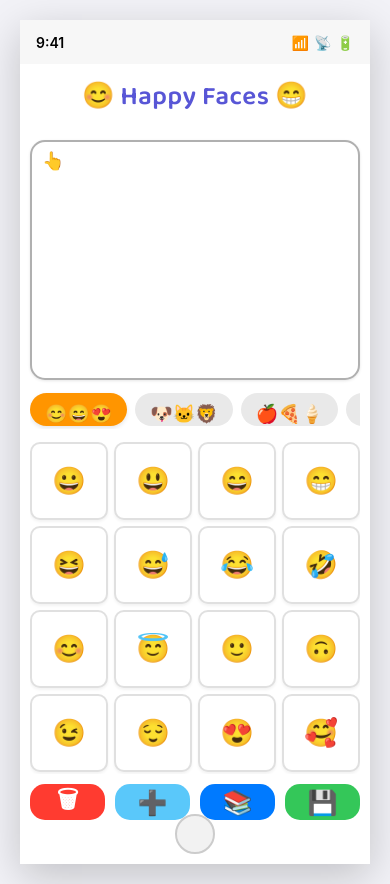
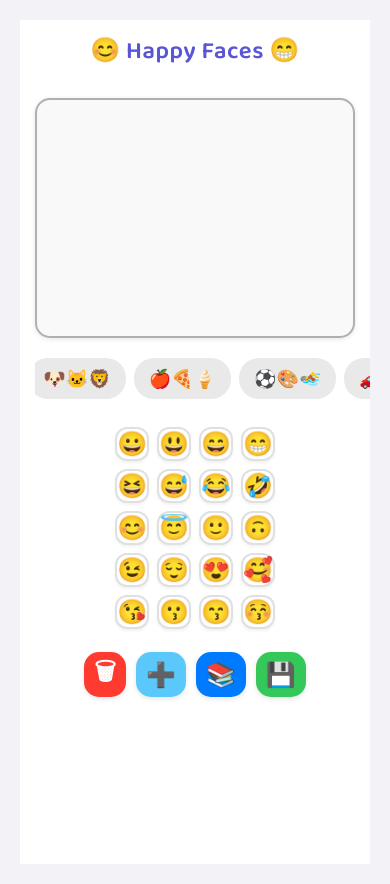
Before and after one commit to michaelkeating/happyfaces, a plain HTML site: page index.html in a window 390 px wide. Drawn offline with nearby package versions, Linux system fonts and the light colour scheme.

Commit message:
Add files via upload
updated app icon
removed phone elements from app

```diff
--- a/index.html
+++ b/index.html
@@ -15,16 +15,7 @@
     <link rel="icon" type="image/svg+xml" href="icons/app-icon.svg">
 </head>
 <body>
-    <div class="ios-container">
-        <div class="ios-status-bar">
-            <div class="status-bar-time">9:41</div>
-            <div class="status-icons">
-                <span class="signal">📶</span>
-                <span class="wifi">📡</span>
-                <span class="battery">🔋</span>
-            </div>
-        </div>
-
+    <div class="app-wrapper">
         <header class="app-header">
             <h1>😊 Happy Faces 😁</h1>
         </header>
@@ -74,9 +65,6 @@
             </div>
         </div>
 
-        <!-- iOS-style home button -->
-        <div class="home-button"></div>
-
         <!-- PWA Install Button (hidden by default) -->
         <div id="install-container" class="install-container" style="display: none;">
             <button id="install-btn" class="install-btn">Install App 📱</button>
--- a/styles.css
+++ b/styles.css
@@ -17,33 +17,16 @@ body {
     padding: 20px;
 }
 
-/* iOS device frame */
-.ios-container {
+/* Main app wrapper */
+.app-wrapper {
     position: relative;
-    width: 375px;
-    height: 750px;
+    width: 100%;
+    max-width: 500px;
+    min-height: 600px;
     background-color: white;
-    border-radius: 40px;
+    border-radius: 20px;
     overflow: hidden;
-    box-shadow: 0 12px 40px rgba(0, 0, 0, 0.2);
-    border: 8px solid #1a1a1a;
-}
-
-/* iOS status bar */
-.ios-status-bar {
-    height: 44px;
-    background-color: #f7f7f7;
-    display: flex;
-    justify-content: space-between;
-    align-items: center;
-    padding: 0 16px;
-    font-size: 14px;
-    font-weight: 600;
-}
-
-.status-icons {
-    display: flex;
-    gap: 5px;
+    box-shadow: 0 8px 30px rgba(0, 0, 0, 0.15);
 }
 
 /* App header */
@@ -65,11 +48,11 @@ body {
 
 /* Main app container */
 .app-container {
-    padding: 10px;
-    height: calc(100% - 144px); /* Adjust for header, status bar, and home button */
+    padding: 15px;
+    height: calc(100% - 60px); /* Adjust for header only */
     display: flex;
     flex-direction: column;
-    gap: 10px;
+    gap: 15px;
 }
 
 /* Message display */
@@ -84,17 +67,19 @@ body {
     height: 240px;
     display: flex;
     flex-wrap: wrap;
-    align-content: flex-start; /* Force items to start at the top */
-    gap: 5px; /* Keep spacing constant */
-    row-gap: 2px; /* Minimum spacing between rows */
-    font-size: 30px;
+    align-content: flex-start;
+    justify-content: center; /* Center horizontally */
+    gap: 8px; /* Equal spacing in both directions */
+    row-gap: 8px;
+    font-size: 32px;
     border-radius: 15px;
-    padding: 10px;
-    background-color: white;
-    box-shadow: 0 1px 3px rgba(0, 0, 0, 0.1);
-    border: 2px solid #b0b0b0; /* Darker gray border */
+    padding: 15px;
+    background-color: #f9f9f9;
+    box-shadow: 0 1px 5px rgba(0, 0, 0, 0.1);
+    border: 2px solid #b0b0b0;
     overflow-y: auto;
-    line-height: 1; /* Reset line height */
+    line-height: 1.3; /* Improved line spacing */
+    text-align: center;
 }
 
 /* Category tabs */
@@ -102,8 +87,11 @@ body {
     display: flex;
     overflow-x: auto;
     gap: 8px;
-    padding: 3px 0;
+    padding: 5px 0;
     scrollbar-width: none; /* Hide scrollbar for Firefox */
+    justify-content: center;
+    max-width: 400px;
+    margin: 0 auto;
 }
 
 .category-tabs::-webkit-scrollbar {
@@ -133,24 +121,28 @@ body {
 .emoji-grid {
     display: grid;
     grid-template-columns: repeat(5, 1fr);
-    gap: 6px;
-    padding: 3px 0;
+    gap: 10px; /* Equal gap for vertical and horizontal spacing */
+    padding: 10px;
     overflow-y: auto;
+    justify-content: center;
+    max-width: 400px;
+    margin: 0 auto; /* Center the grid */
 }
 
 .emoji-btn {
-    font-size: 27px; /* Reduced by 10% from 30px */
+    font-size: 28px;
     background-color: #ffffff;
     border: 2px solid #e0e0e0;
-    border-radius: 10px; /* Slightly smaller radius */
-    width: 45px; /* Reduced by 10% from 50px */
-    height: 45px; /* Reduced by 10% from 50px */
+    border-radius: 12px;
+    width: 50px;
+    height: 50px;
     display: flex;
     justify-content: center;
     align-items: center;
     cursor: pointer;
     transition: all 0.1s;
     box-shadow: 0 2px 3px rgba(0, 0, 0, 0.05);
+    margin: 0 auto; /* Center the button in its grid cell */
 }
 
 .emoji-btn:active {
@@ -162,24 +154,29 @@ body {
 /* Control buttons */
 .control-buttons {
     display: flex;
-    justify-content: space-between;
-    gap: 10px;
+    justify-content: center;
+    gap: 15px;
     margin-top: auto;
+    max-width: 400px;
+    margin-left: auto;
+    margin-right: auto;
 }
 
 .control-btn {
     flex: 1;
-    padding: 7px;
+    padding: 10px;
     border: none;
     border-radius: 15px;
-    font-size: 24px;
+    font-size: 26px;
     font-weight: 600;
     cursor: pointer;
     transition: all 0.2s;
     display: flex;
     align-items: center;
     justify-content: center;
-    height: 36px; /* 25% reduction from default height */
+    height: 50px;
+    max-width: 80px;
+    box-shadow: 0 2px 5px rgba(0, 0, 0, 0.1);
 }
 
 .delete-btn {
@@ -273,20 +270,29 @@ body {
 }
 
 .history-item {
-    background-color: #f8f8f8;
-    border-radius: 12px;
+    background-color: #f9f9f9;
+    border-radius: 15px;
     padding: 15px;
     cursor: pointer;
     transition: all 0.2s;
+    border: 1px solid #e0e0e0;
+    text-align: center;
+    box-shadow: 0 1px 3px rgba(0,0,0,0.05);
 }
 
 .history-item:active {
-    background-color: #e8e8e8;
+    background-color: #f0f0f0;
+    transform: scale(0.98);
 }
 
 .history-emojis {
-    font-size: 28px;
-    margin-bottom: 5px;
+    font-size: 30px;
+    margin-bottom: 8px;
+    line-height: 1.3;
+    display: flex;
+    flex-wrap: wrap;
+    justify-content: center;
+    gap: 5px;
 }
 
 .history-date {
@@ -294,36 +300,41 @@ body {
     color: #888;
 }
 
-/* iOS home button */
-.home-button {
-    position: absolute;
-    bottom: 10px;
-    left: 50%;
-    transform: translateX(-50%);
-    width: 40px;
-    height: 40px;
-    border-radius: 50%;
-    border: 2px solid #ccc;
-    background-color: #f2f2f2;
-}
-
 /* Responsive design */
-@media (max-width: 400px) {
-    .ios-container {
+@media (max-width: 500px) {
+    .app-wrapper {
         width: 100%;
-        height: 100vh;
+        min-height: 100vh;
         border-radius: 0;
-        border: none;
+        box-shadow: none;
     }
 
     .emoji-grid {
         grid-template-columns: repeat(4, 1fr);
+        max-width: 300px;
+        padding: 8px;
+        gap: 8px;
     }
 
     .emoji-btn {
         width: 100%;
         height: auto;
         aspect-ratio: 1;
+        font-size: 24px;
+    }
+
+    .app-header h1 {
+        font-size: 24px;
+    }
+
+    .control-buttons {
+        gap: 10px;
+    }
+
+    .control-btn {
+        height: 45px;
+        max-width: 70px;
+        font-size: 24px;
     }
 }
 
@@ -410,7 +421,7 @@ body {
 /* PWA Install Button */
 .install-container {
     position: fixed;
-    bottom: 70px;
+    bottom: 20px;
     left: 0;
     right: 0;
     text-align: center;
```
Also changed, not shown: icons/app-icon.svg, icons/app-icon128.png (added), icons/app-icon144.png (added), icons/app-icon152.png (added), icons/app-icon192.png (added), icons/app-icon384.png (added), icons/app-icon512.png (added), icons/app-icon72.png (added), icons/app-icon96.png (added).
